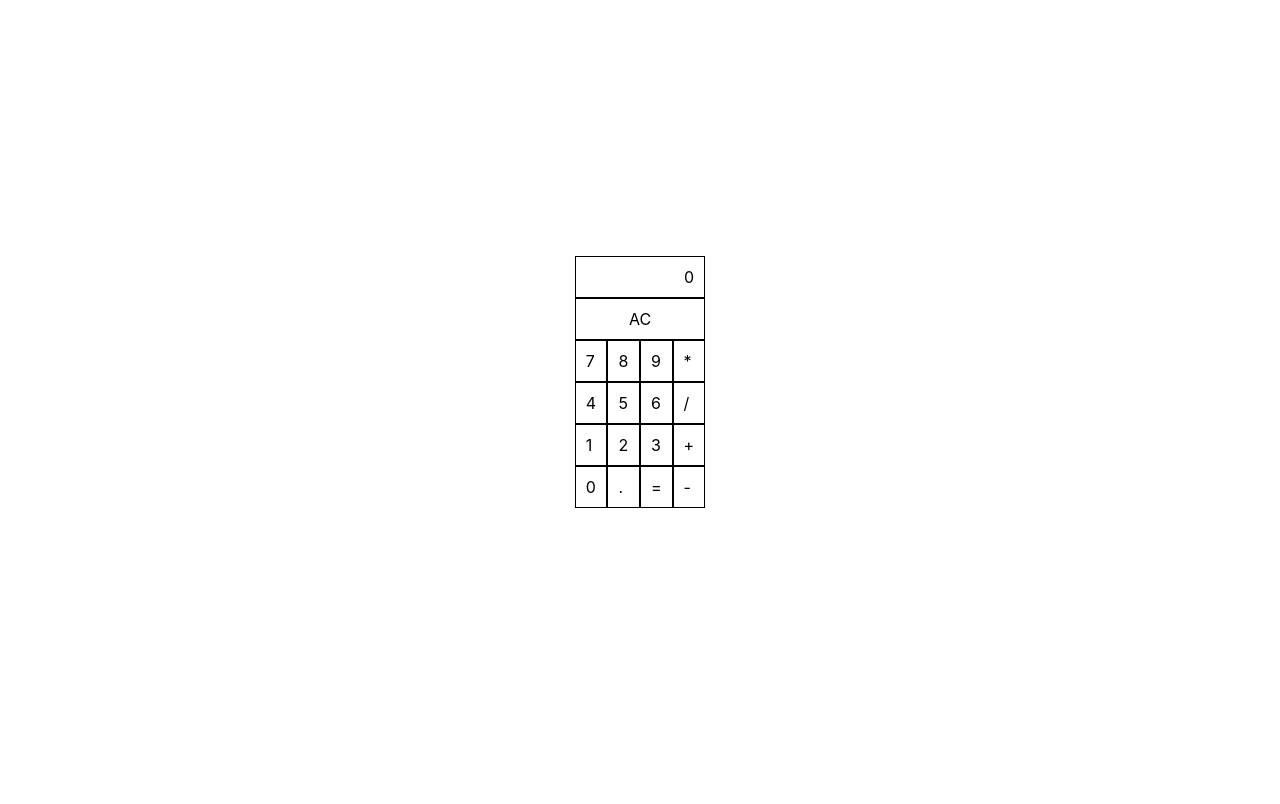
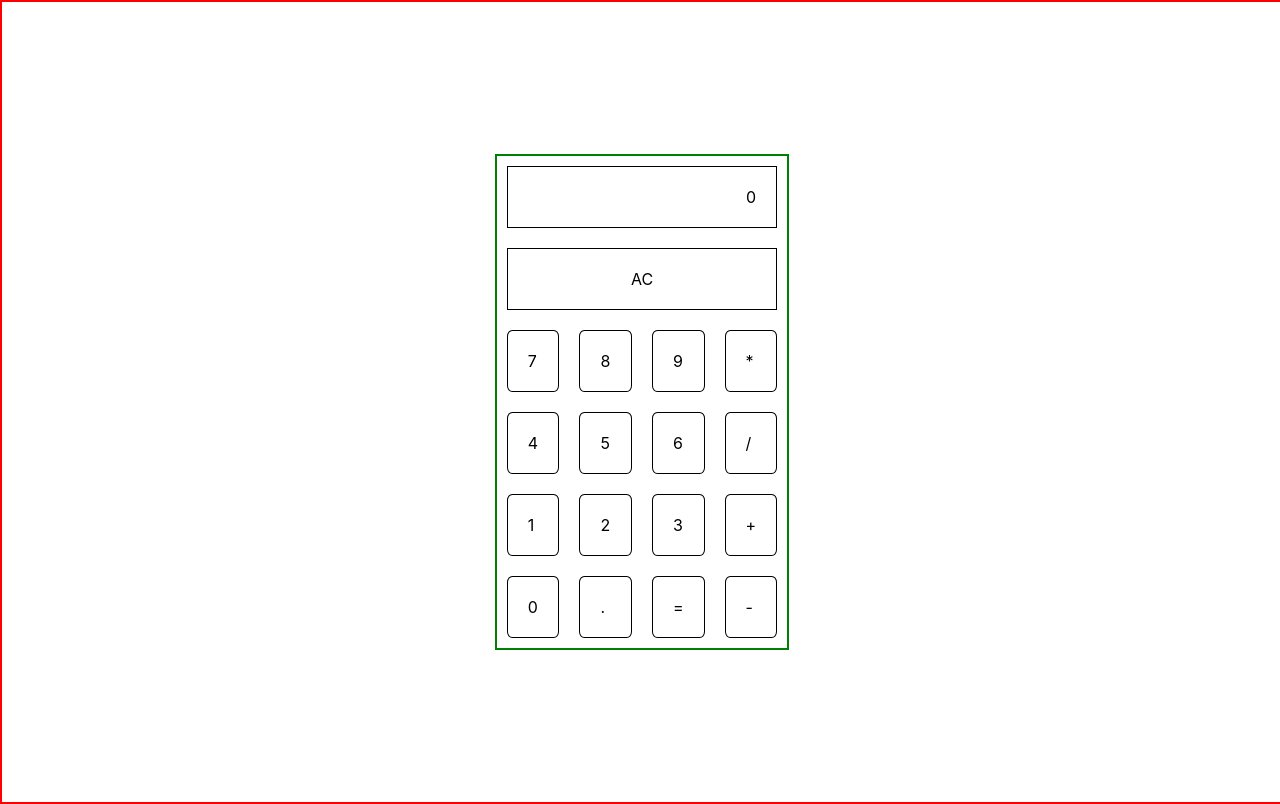
Before and after one commit to mcrayman/Calculator, a React (Create React App) app in the folder calculator/: page / in a window 1280 px wide. Built offline with nearby package versions, Linux system fonts and the light colour scheme.

Commit message:
Added calculator layout

```diff
--- a/calculator/src/App.css
+++ b/calculator/src/App.css
@@ -1,18 +1,27 @@
 .App {
   display: flex;
   justify-content: center;
+  border: 2px solid red;
+  width: 100vw;
+  height: 100vh;
+  align-items: center;
 }
 
 
 .calculator {
   display: grid;
   grid-template-columns: 1fr 1fr 1fr 1fr;
-  margin-top: 20%;
+  border: 2px solid green;
 }
 
 .calculator > * {
   border: 1px solid black;
-  padding: 10px;
+  padding: 20px;
+  margin: 10px;
+}
+
+.calculator > *:not(.row) {
+  border-radius: 10%;
 }
 
 .row {
```
